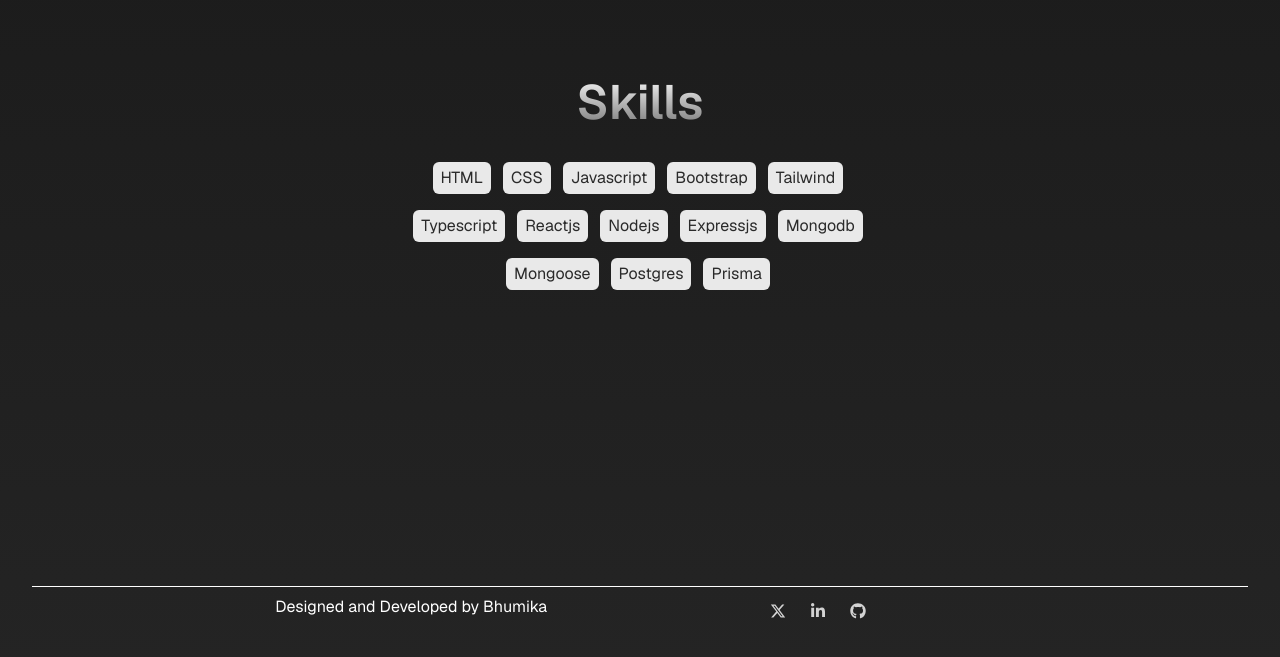
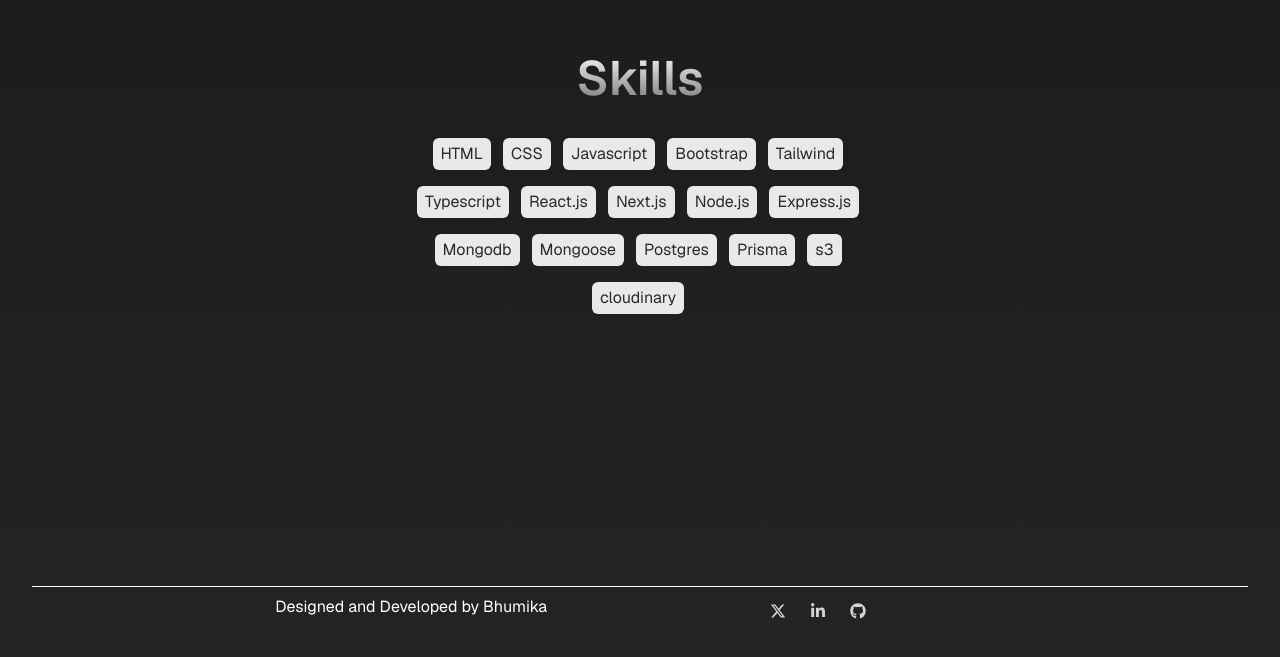
Before and after one commit to bhumikaPandeyCodes/bhumika-portfolio, a Next.js app: page / in a window 1280 px wide. Shown: the part 2940-3597 px from the top of the page. Built offline with nearby package versions, Linux system fonts and the light colour scheme; a web font is replaced by a local one.

Commit message:
Update Skills.tsx

```diff
--- a/app/components/Skills.tsx
+++ b/app/components/Skills.tsx
@@ -1,7 +1,7 @@
 import { Tag } from "../ui/tag"
 
 export function Skills(){
-    const skills = ["HTML","CSS","Javascript","Bootstrap","Tailwind","Typescript","Reactjs","Nodejs", "Expressjs", "Mongodb", "Mongoose","Postgres","Prisma"]
+    const skills = ["HTML","CSS","Javascript","Bootstrap","Tailwind","Typescript","React.js", "Next.js", "Node.js", "Express.js", "Mongodb", "Mongoose","Postgres","Prisma", "s3", "cloudinary"]
     return(
         <div className="h-screen flex flex-col justify-center items-center " id="Skills">
                 <div className=" py-1  bg-clip-text text-transparent bg-gradient-to-b from-white to-gray-400 ">
```
